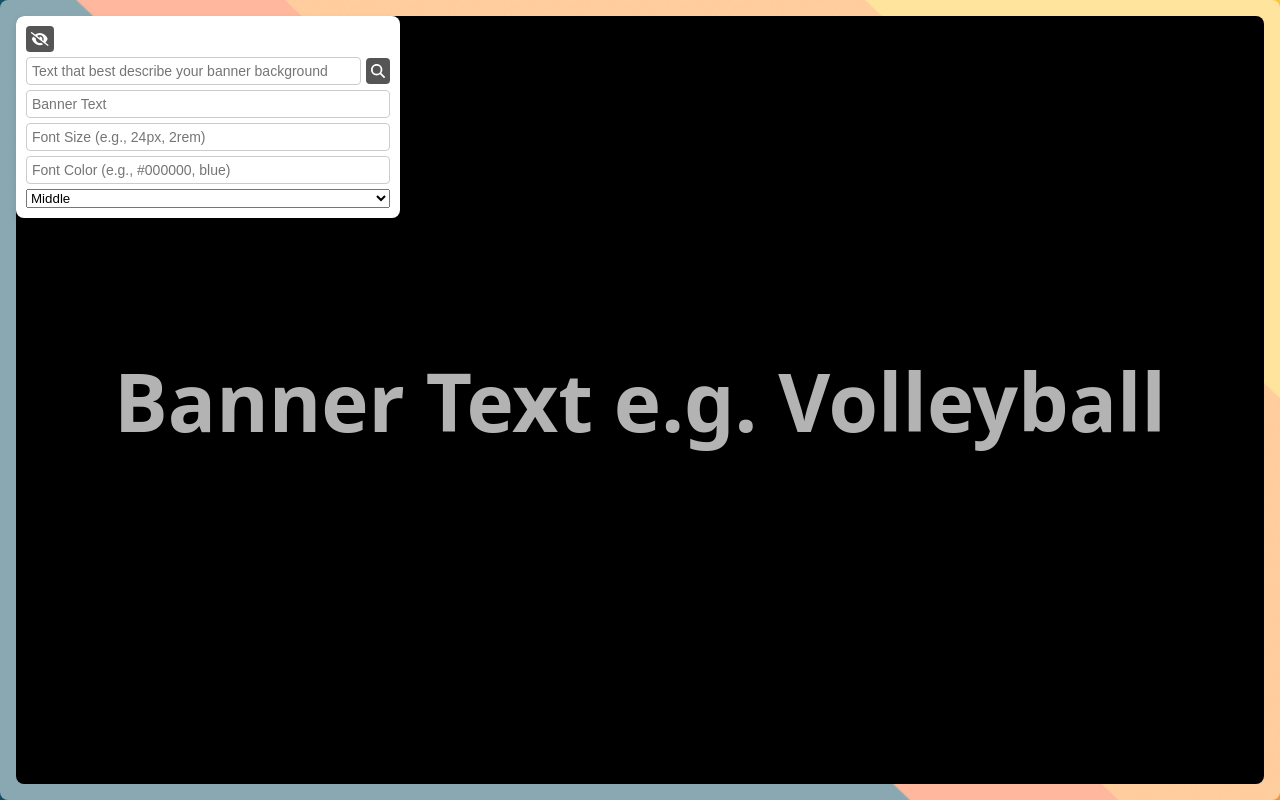
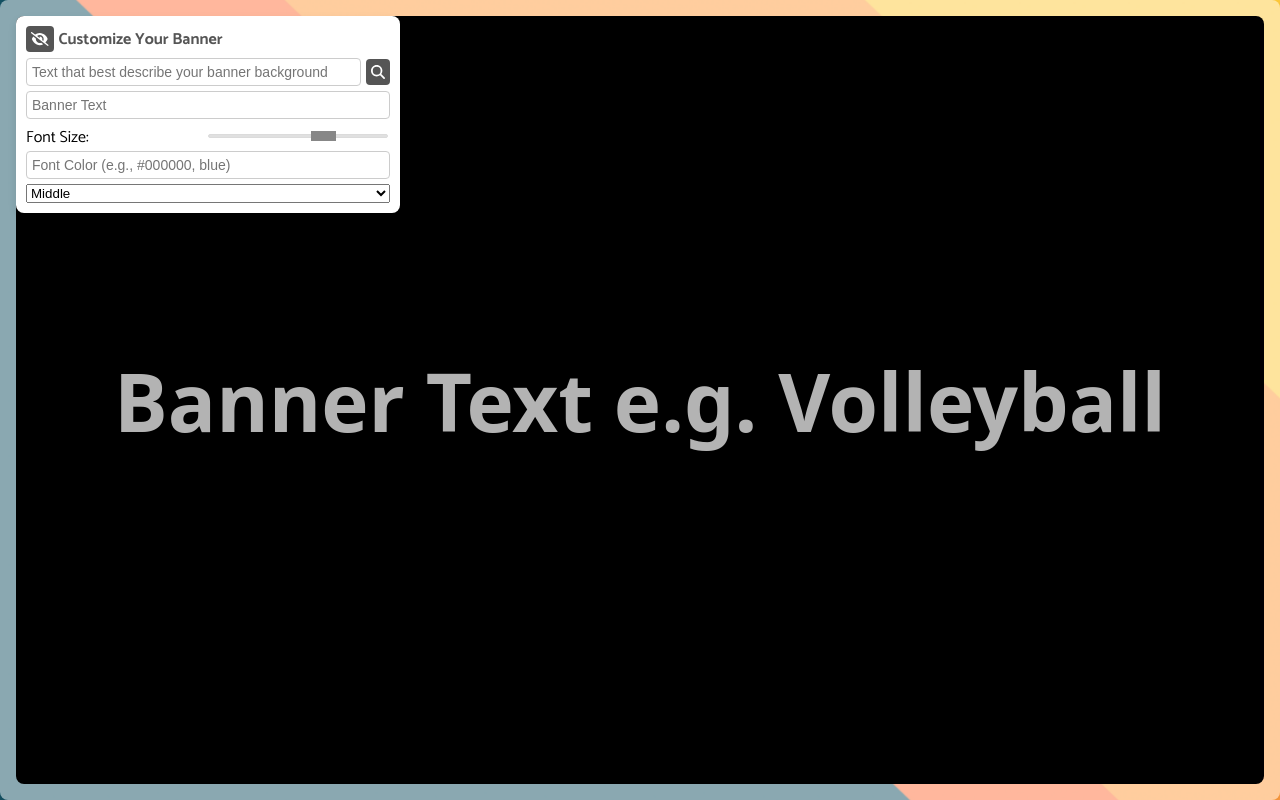
Before and after one commit to mo-gbolahan/Outreachy-Banner, a React (Vite) app: page / in a window 1280 px wide. Built offline with nearby package versions, Linux system fonts and the light colour scheme; no server answers; a web font is replaced by a local one.

Commit message:
imporve the UI

```diff
--- a/index.html
+++ b/index.html
@@ -2,7 +2,7 @@
 <html lang="en">
   <head>
     <meta charset="UTF-8" />
-    <link rel="icon" type="image/svg+xml" href="/vite.svg" />
+    <link rel="icon" type="image/svg+xml" href="./src/images/codioful.jpg" />
     <link rel="preconnect" href="https://fonts.googleapis.com" />
     <link rel="preconnect" href="https://fonts.gstatic.com" crossorigin />
     <link
--- a/src/App.scss
+++ b/src/App.scss
@@ -38,6 +38,15 @@ body {
   border-radius: 8px;
   margin-bottom: 20px;
 }
+.form-container .form-title {
+  display: inline-block;
+  margin-left: 5px; /* Added margin to the left */
+  margin-bottom: 5px;
+  font-size: 1rem; /* Reduced font size */
+  font-weight: bolder;
+  text-align: center;
+  color: #555;
+}
 div.hidden {
   width: fit-content;
 }
@@ -47,14 +56,53 @@ div.hidden {
   flex-direction: column;
 }
 
-.form-group {
+.form-group,
+.font-size {
   display: flex;
   align-items: center;
 }
-
+.font-size {
+  label {
+    width: -webkit-fill-available;
+  }
+}
 .form-group input {
   flex: 1;
   margin-right: 5px; /* Reduced margin */
+}
+.slider {
+  -webkit-appearance: none;
+  width: 100%;
+  height: 4px;
+  background: #d3d3d3;
+  outline: none;
+  opacity: 0.7;
+  -webkit-transition: 0.2s;
+  transition: opacity 0.2s;
+  // margin: 0;
+}
+#fontSize {
+  padding: 0;
+}
+
+.slider:hover {
+  opacity: 1;
+}
+
+.slider::-webkit-slider-thumb {
+  -webkit-appearance: none;
+  appearance: none;
+  width: 25px;
+  height: 10px;
+  background: #555;
+  cursor: pointer;
+}
+
+.slider::-moz-range-thumb {
+  width: 25px;
+  height: 10px;
+  background: #555;
+  cursor: pointer;
 }
 
 .search-button {
--- a/src/App.tsx
+++ b/src/App.tsx
@@ -62,6 +62,7 @@ const App = () => {
         <button onClick={toggleFormVisibility} className="toggle-button">
           <FontAwesomeIcon icon={isFormVisible ? faEyeSlash : faEye} />
         </button>
+        <div className="form-title">Customize Your Banner</div>
         {isFormVisible && (
           <Form
             register={register}
--- a/src/components/Form.tsx
+++ b/src/components/Form.tsx
@@ -57,15 +57,21 @@ const Form: React.FC<FormProps> = ({
       {errors.bannerText && (
         <span className="error-message">{errors.bannerText.message}</span>
       )}
-
-      <input
-        {...register("fontSize", {})}
-        placeholder="Font Size (e.g., 24px, 2rem)"
-        onChange={(e) => setFontSize(e.target.value)}
-      />
-      {errors.fontSize && (
-        <span className="error-message">{errors.fontSize.message}</span>
-      )}
+      <div className="font-size">
+        <label htmlFor="fontSize">Font Size:</label>
+        <input
+          {...register("fontSize", {})}
+          id="fontSize"
+          type="range"
+          min="10"
+          max="70"
+          step="1"
+          className="slider"
+          defaultValue="50"
+          onChange={(e) => setFontSize(`${e.target.value}px`)}
+        />
+        {/* <span className="error-message">{errors.fontSize.message}</span> */}
+      </div>
 
       <input
         {...register("fontColor", {})}
```
